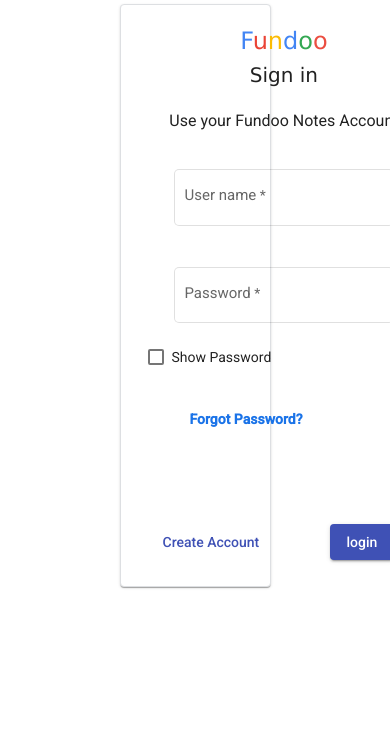
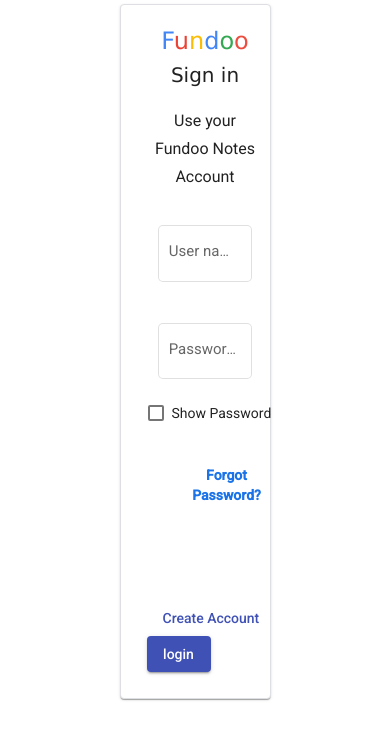
Before and after one commit to CharanKanduri/FundooNotes_Angular, an Angular app: page /login in a window 390 px wide. Shown: the top 740 px of the page. Built offline with nearby package versions, Linux system fonts and the light colour scheme.

Commit message:
[CHARAN]Edit: Login.Scss

```diff
--- a/src/app/Component/Login/login/login.component.scss
+++ b/src/app/Component/Login/login/login.component.scss
@@ -72,17 +72,21 @@
         }
 
     }
-    @media only screen and (max-width: 800px) {
-        .register_card
+    @media only screen and (max-width: 880px) {
+        .login_card
         {
             width: 40%;
         }
+        .login_image_container
+        {
+            display: none!important;
 
-        .register_card
+        }
+        .login_card
         {
             flex-direction: column;
         }
-        .register_inputs
+        .login_inputs
         {
             width: 100%!important;
         }
@@ -98,7 +102,7 @@
             width: 90%!important;
         }
     }
-    @media only screen and (max-width: 800px) {
+    @media only screen and (max-width: 500px) {
         .register_card
         {
             width: 100%;
```
